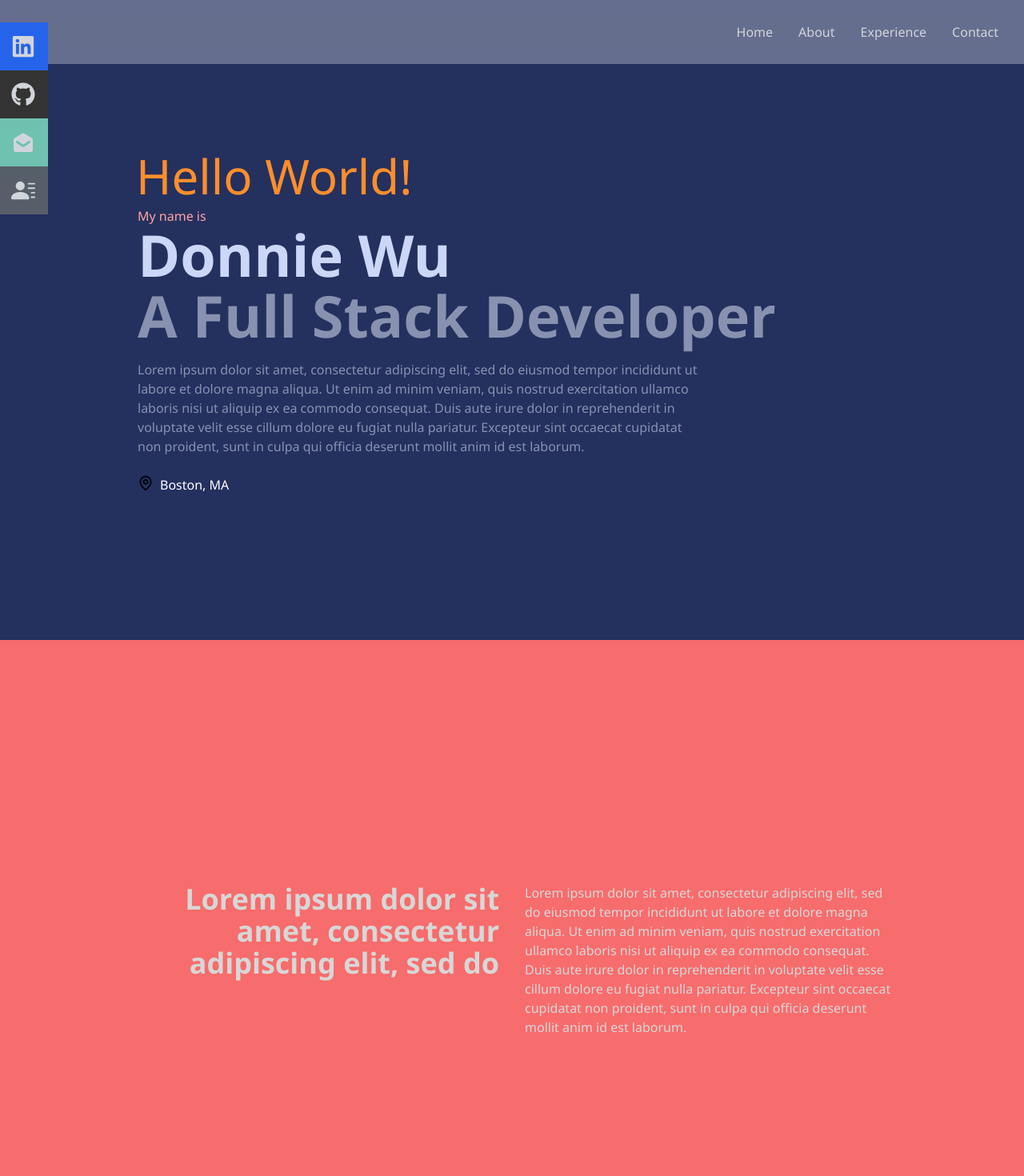
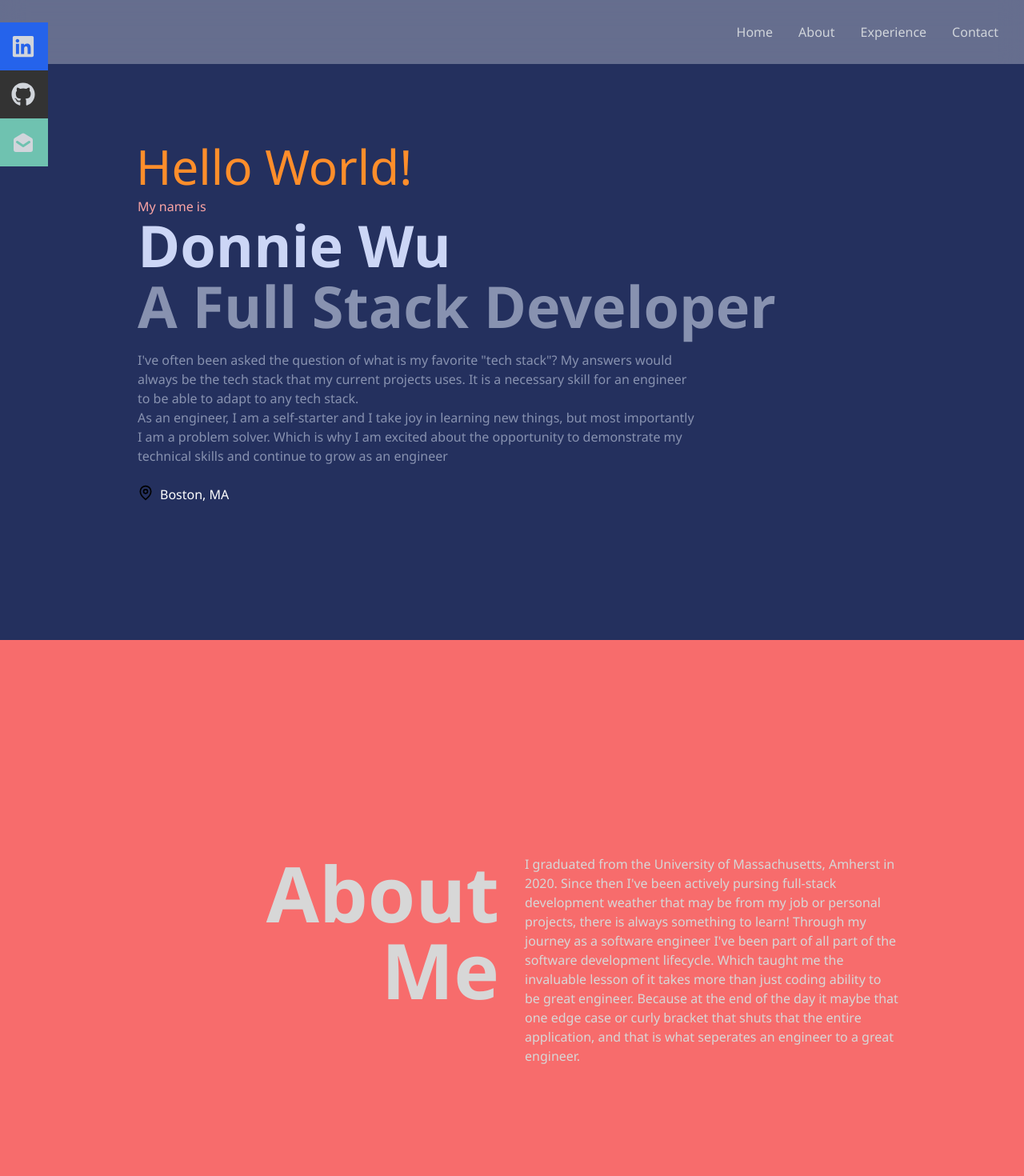
Before and after one commit to DonnyWu/Web_portfoilo, a React (Create React App) app: page / in a window 1280 px wide. Shown: the top 1470 px of the page at 80% size. Built offline with nearby package versions, Linux system fonts and the light colour scheme; what react-native would draw is missing.

Commit message:
Added text content and email section to 'Contact.jsx'

```diff
--- a/src/components/About.jsx
+++ b/src/components/About.jsx
@@ -22,20 +22,14 @@ const About = () => {
     <div name="about" className="w-full h-screen bg-[#F76C6C] text-[#D7D7D7]">
       <div className="flex flex-col justify-center items-center w-full h-full">
         <div className="max-w-[1000px] w-full sm:grid grid-cols-2 gap-8 px-4">
-          <div className="sm:text-right text-4xl font-bold">
+          <div className="sm:text-right text-8xl font-bold">
             <p>
-              Lorem ipsum dolor sit amet, consectetur adipiscing elit, sed do
+              About <br/> Me
             </p>
           </div>
           <div>
             <p>
-              Lorem ipsum dolor sit amet, consectetur adipiscing elit, sed do
-              eiusmod tempor incididunt ut labore et dolore magna aliqua. Ut
-              enim ad minim veniam, quis nostrud exercitation ullamco laboris
-              nisi ut aliquip ex ea commodo consequat. Duis aute irure dolor in
-              reprehenderit in voluptate velit esse cillum dolore eu fugiat
-              nulla pariatur. Excepteur sint occaecat cupidatat non proident,
-              sunt in culpa qui officia deserunt mollit anim id est laborum.
+             I graduated from the University of Massachusetts, Amherst in 2020. Since then I've been actively pursing full-stack development weather that may be from my job or personal projects, there is always something to learn! Through my journey as a software engineer I've been part of all part of the software development lifecycle. Which taught me the invaluable lesson of it takes more than just coding ability to be great engineer. Because at the end of the day it maybe that one edge case or curly bracket that shuts that the entire application, and that is what seperates an engineer to a great engineer.
             </p>
           </div>
         </div>
--- a/src/components/Contact.jsx
+++ b/src/components/Contact.jsx
@@ -1,4 +1,5 @@
 import React from "react";
+import { FaBars, FaTimes, FaGithub, FaLinkedin, FaLink } from "react-icons/fa";
 
 const Contact = () => {
   return (
@@ -6,7 +7,7 @@ const Contact = () => {
     // #0E2839
 
 
-  <div name="contact" className="w-full h-screen bg-[#374785] text-[#D7D7D7]">
+  <div name="contact" className="w-full h-screen bg-[#374785] text-[black]">
     <div className="flex flex-col justify-center items-center w-full h-full">
       <div className="max-w-[1000px] w-full sm:grid grid-cols-2 gap-8 px-4">
         <div className="sm:text-right text-1xl font-bold">
@@ -17,7 +18,7 @@ const Contact = () => {
               className="flex flex-col max-w-[600px] w-full"
             >
               <div className="pb-8">
-                <p className="text-4xl font-bold border-b-4 border-pink-600 text-gray-300 text-left">
+                <p className="text-4xl font-bold border-b-4 border-gray-200 text-gray-300 text-left">
                   Contact
                 </p>
                 <p className="text-gray-300 py-4 text-left">Send me a message!</p>
@@ -27,6 +28,7 @@ const Contact = () => {
                 type="text"
                 placeholder="Name"
                 name="name"
+                required
               />
 
               <input
@@ -34,6 +36,7 @@ const Contact = () => {
                 type="email"
                 name="email"
                 placeholder="Email"
+                required
               />
 
               <textarea
@@ -41,6 +44,7 @@ const Contact = () => {
                 className="bg-[#ccd6f6] p-2"
                 rows="10"
                 placeholder="Message"
+                required
               ></textarea>
 
               <button className="text-white border-2 hover:bg-pink-600 hover:border-pink-600 px-4 py-3 my-8 mx-auto flex item-center">
@@ -50,11 +54,35 @@ const Contact = () => {
             </div>
 
           <div>
-            <p className="text-4xl font-bold border-b-4 border-pink-600 text-gray-300 text-left">
+            <p className="text-4xl font-bold border-b-4 border-gray-200 text-gray-300 text-left">
               Connect
             </p>
-            <p>
-              Connect with me on these platforms:
+            <p className="text-gray-300 py-4 text-left font-bold">
+              Connect with me on these platforms
+            </p>
+            <div className="flex pt-6">
+              <a
+                className="flex w-full text-gray-300"
+                href="https://www.linkedin.com/in/donnie-wu/"
+              >
+                <FaLinkedin size={55} />
+              </a>
+
+              <a
+                className="flex w-full text-gray-300"
+                href="https://github.com/DonnyWu"
+              >
+                <FaGithub size={55} />
+              </a>
+
+
+
+            </div>
+            <p className="text-4xl font-bold border-b-4 border-gray-200 text-gray-300 text-left pt-8">
+              Email
+            </p>
+            <p className="text-gray-300 py-4 text-left font-bold">
+             <b>Email:</b><a href="mailto:Donnie.wu@alum.cs.umass.edu"> Donnie.wu@alum.cs.umass.edu</a>
             </p>
           </div>
         </div>
--- a/src/components/Home.jsx
+++ b/src/components/Home.jsx
@@ -65,15 +65,11 @@ const Home = () => {
         </h2>
 
         <p className="text-[#8892b0] py-4 max-w-[700px]">
-          Lorem ipsum dolor sit amet, consectetur adipiscing elit, sed do
-          eiusmod tempor incididunt ut labore et dolore magna aliqua. Ut enim ad
-          minim veniam, quis nostrud exercitation ullamco laboris nisi ut
-          aliquip ex ea commodo consequat. Duis aute irure dolor in
-          reprehenderit in voluptate velit esse cillum dolore eu fugiat nulla
-          pariatur. Excepteur sint occaecat cupidatat non proident, sunt in
-          culpa qui officia deserunt mollit anim id est laborum.
+          I've often been asked the question of what is my favorite "tech stack"? My answers would always be the tech stack that my current projects uses. It is a necessary skill for an engineer to be able to adapt to any tech stack. <br/>  As an engineer, I am a self-starter and I take joy in learning new things, but most importantly I am a problem solver. Which is why I am excited about the opportunity to demonstrate my technical skills and continue to grow as an engineer
         </p>
-
+        {/* <p className="text-[#8892b0] py-4 max-w-[700px]">
+        As an engineer, I am a self-starter and I take joy in learning new things, but most importantly I am a problem solver. Which is why I am excited about the opportunity to demonstrate my technical skills and continue to grow as an engineer
+        </p> */}
         <h3 className="flex py-2 text-[white]">
           <div className="mr-2">
             <GrLocation style={{color: 'red'}} size = {20}/>
--- a/src/components/Navbar.jsx
+++ b/src/components/Navbar.jsx
@@ -79,7 +79,7 @@ const Navbar = () => {
           <li className="w-[160px] h-[60px] flex justify-between items-center ml-[-100px] hover:ml-[-10px] duration-300 bg-blue-600">
             <a
               className="flex justify-between items-center w-full text-gray-300"
-              href="/"
+              href="https://www.linkedin.com/in/donnie-wu/"
             >
               Linkedin <FaLinkedin size={30} />
             </a>
@@ -87,7 +87,7 @@ const Navbar = () => {
           <li className="w-[160px] h-[60px] flex justify-between items-center ml-[-100px] hover:ml-[-10px] duration-300 bg-[#333333]">
             <a
               className="flex justify-between items-center w-full text-gray-300"
-              href="/"
+              href="https://github.com/DonnyWu"
             >
               Github <FaGithub size={30} />
             </a>
@@ -95,19 +95,19 @@ const Navbar = () => {
           <li className="w-[160px] h-[60px] flex justify-between items-center ml-[-100px] hover:ml-[-10px] duration-300 bg-[#6fc2b0]">
             <a
               className="flex justify-between items-center w-full text-gray-300"
-              href="/"
+              href="mailto:Donnie.wu@alum.cs.umass.edu"
             >
               Email <HiMailOpen size={30} />
             </a>
           </li>
-          <li className="w-[160px] h-[60px] flex justify-between items-center ml-[-100px] hover:ml-[-10px] duration-300 bg-[#565f69]">
+          {/* <li className="w-[160px] h-[60px] flex justify-between items-center ml-[-100px] hover:ml-[-10px] duration-300 bg-[#565f69]">
             <a
               className="flex justify-between items-center w-full text-gray-300"
               href="/"
             >
               Resume <BsFillPersonLinesFill size={30} />
             </a>
-          </li>
+          </li> */}
         </ul>
       </div>
     </div>
--- a/src/components/Work.jsx
+++ b/src/components/Work.jsx
@@ -44,7 +44,7 @@ const Work = () => {
               <InterExpModal open={openModal} onClose={() => setOpenModal(false)} />
               <div className="opacity-0 group-hover:opacity-100">
                 <span className="text-2xl font-bold text-white tracking-wider text-center">
-                  Software Engineer at <br/> InterPro Solutions
+                  InterPro Solutions
                 </span>
                 <div>
                   <button onClick={() => setOpenModal(true)} className="text-center rounded-lg px-4 py-3 m-2 bg-white text-gray-700 font-bold text-lg content-center">Description</button>
@@ -53,7 +53,7 @@ const Work = () => {
             </div>
           </div>
 
-          <div
+          {/* <div
             style={{ backgroundImage: `url(${Allscript})` }}
             className="shadow-lg shadow-[#040c16] group container rounded-md flex justify-center items-center mx-auto content-div "
           >
@@ -143,7 +143,7 @@ const Work = () => {
                 </a>
               </div>
             </div>
-          </div>
+          </div> */}
 
         </div>
       </div>
```
